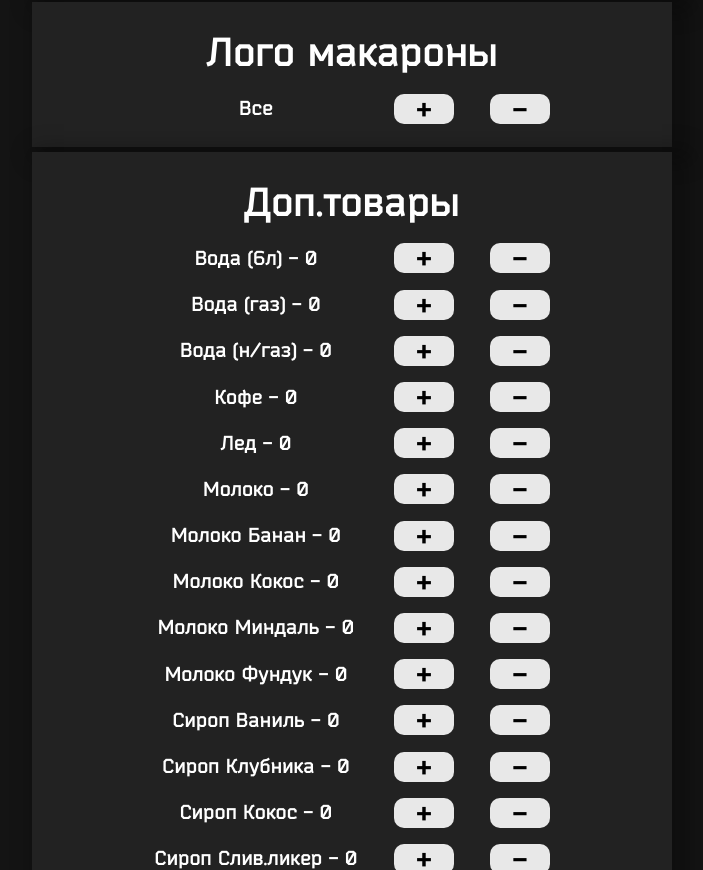
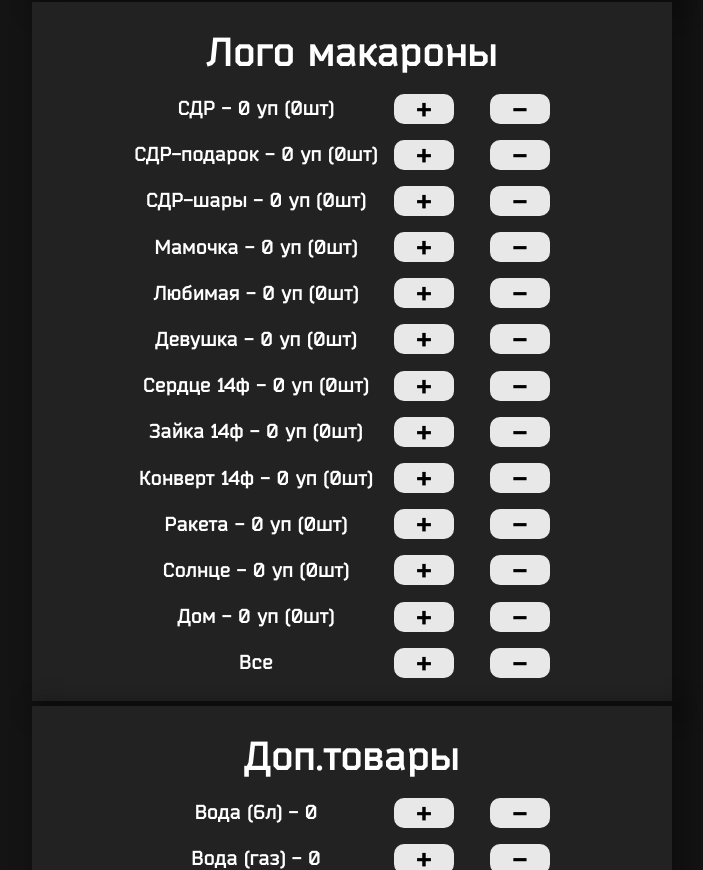
Before and after one commit to Stalker-Antikvar/Macaronica_TS-02.11.24, a plain HTML site: page index.html in a window 1280 px wide. Shown: the part 1909-2779 px from the top of the page, without its empty margins (288-991 px from the left). Drawn offline with Linux system fonts and the light colour scheme; files whose address does not match are found by name.

Commit message:
Add files via upload

```diff
--- a/index.html
+++ b/index.html
@@ -206,6 +206,66 @@
         <h1>Лого макароны</h1>
 
         <div class="Block_1_2" data-name="[ Лого макароны ]" data-quantity="0" data-multiplier="Tex_1" style="display: none;"></div>
+        <div class="Block_1_2" data-name="СДР" data-quantity="0" data-multiplier="36">
+            <h4 class="Text"></h4>
+            <div class="button">+</div>
+            <div class="button">-</div>
+        </div>
+        <div class="Block_1_2" data-name="СДР-подарок" data-quantity="0" data-multiplier="36">
+            <h4 class="Text"></h4>
+            <div class="button">+</div>
+            <div class="button">-</div>
+        </div>
+        <div class="Block_1_2" data-name="СДР-шары" data-quantity="0" data-multiplier="36">
+            <h4 class="Text"></h4>
+            <div class="button">+</div>
+            <div class="button">-</div>
+        </div>
+        <div class="Block_1_2" data-name="Мамочка" data-quantity="0" data-multiplier="36">
+            <h4 class="Text"></h4>
+            <div class="button">+</div>
+            <div class="button">-</div>
+        </div>
+        <div class="Block_1_2" data-name="Любимая" data-quantity="0" data-multiplier="36">
+            <h4 class="Text"></h4>
+            <div class="button">+</div>
+            <div class="button">-</div>
+        </div>
+        <div class="Block_1_2" data-name="Девушка" data-quantity="0" data-multiplier="36">
+            <h4 class="Text"></h4>
+            <div class="button">+</div>
+            <div class="button">-</div>
+        </div>
+        <div class="Block_1_2" data-name="Сердце 14ф" data-quantity="0" data-multiplier="36">
+            <h4 class="Text"></h4>
+            <div class="button">+</div>
+            <div class="button">-</div>
+        </div>
+        <div class="Block_1_2" data-name="Зайка 14ф" data-quantity="0" data-multiplier="36">
+            <h4 class="Text"></h4>
+            <div class="button">+</div>
+            <div class="button">-</div>
+        </div>
+        <div class="Block_1_2" data-name="Конверт 14ф" data-quantity="0" data-multiplier="36">
+            <h4 class="Text"></h4>
+            <div class="button">+</div>
+            <div class="button">-</div>
+        </div>
+        <div class="Block_1_2" data-name="Ракета" data-quantity="0" data-multiplier="36">
+            <h4 class="Text"></h4>
+            <div class="button">+</div>
+            <div class="button">-</div>
+        </div>
+        <div class="Block_1_2" data-name="Солнце" data-quantity="0" data-multiplier="36">
+            <h4 class="Text"></h4>
+            <div class="button">+</div>
+            <div class="button">-</div>
+        </div>
+        <div class="Block_1_2" data-name="Дом" data-quantity="0" data-multiplier="36">
+            <h4 class="Text"></h4>
+            <div class="button">+</div>
+            <div class="button">-</div>
+        </div>
         <div class="Block_1_2" data-name="Все" data-quantity="0" data-multiplier="Tex_2">
             <h4 class="Text"></h4>
             <div class="button">+</div>
```
